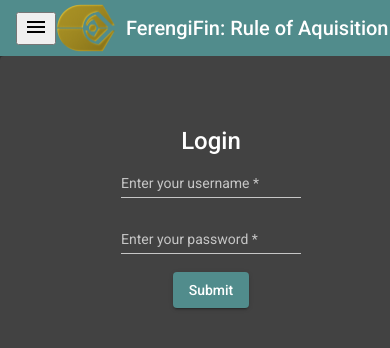
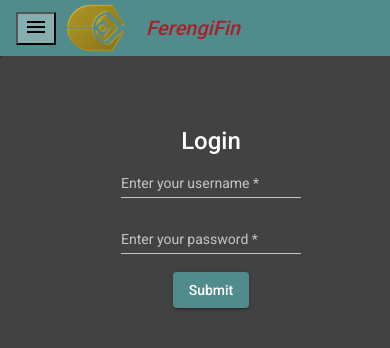
Before and after one commit to jmt0494/Budget, an Angular app in the folder FerengiFin/: page /login in a window 390 px wide. Shown: the top 348 px of the page. Built offline with nearby package versions, Linux system fonts and the light colour scheme.

Commit message:
media querry on banner

```diff
--- a/FerengiFin/src/app/core/nav/nav.component.html
+++ b/FerengiFin/src/app/core/nav/nav.component.html
@@ -15,11 +15,15 @@
         aria-label="Toggle sidenav"
         mat-icon-button
         (click)="drawer.toggle()"
-        *ngIf="isHandset$ | async">
+        *ngIf="isHandset$ | async"
+        class="menu-toggle-button">
         <mat-icon aria-label="Side nav toggle icon">menu</mat-icon>
       </button>
       <img class="logo" src="assets/ferengi-logo-gold.png">
-      <span class="slogan">FerengiFin: Rule of Aquisition 217: Always know what you're buying.</span>
+      <span class="banner-text">
+        <h1 class="title"><em>FerengiFin</em></h1>
+        <p class="slogan">Rule of Acquisition 217: Always know what you're buying.</p>
+      </span>
     </mat-toolbar>
     <router-outlet></router-outlet>
   </mat-sidenav-content>
--- a/FerengiFin/src/app/core/nav/nav.component.scss
+++ b/FerengiFin/src/app/core/nav/nav.component.scss
@@ -18,8 +18,30 @@
 
 .logo {
   width: 60px;
+  padding: 10px;
 }
 
-.slogan{
+.banner-text{
   padding-left: 10px;
+  padding-top: 10px;
+
 }
+
+.title {
+  color: #A6212C;
+}
+
+.menu-toggle-button {
+  background-color: #85AFAF;
+}
+
+@media screen and (max-width: 800px) {
+  .slogan {
+    display: none;
+  }
+
+  .banner-text {
+    padding-top: none;
+    padding-bottom: 10px;
+  }
+}
```
Also changed, not shown: FerengiFin/src/assets/Must-have-taken-a-wrong-turn.PNG.
